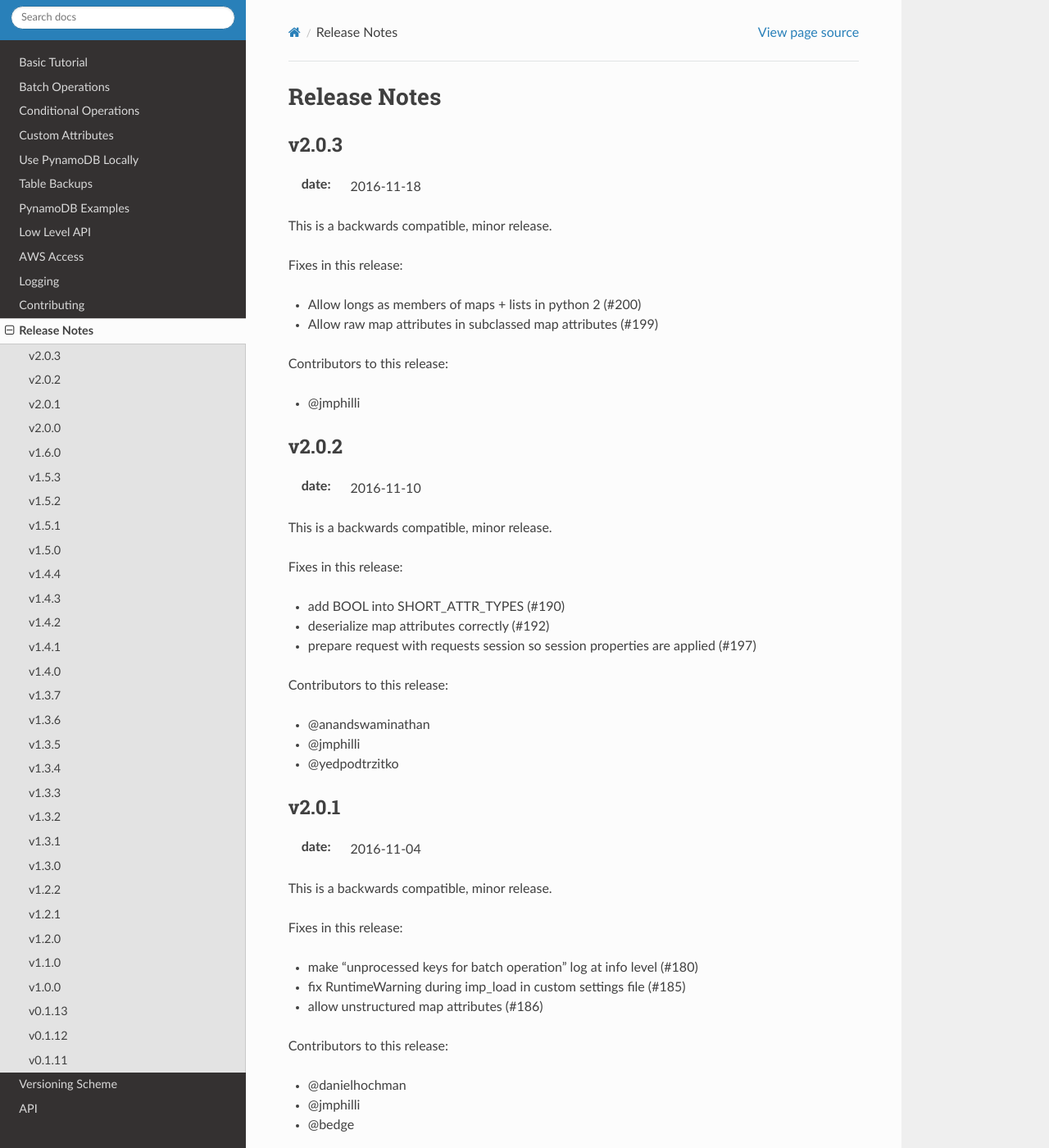
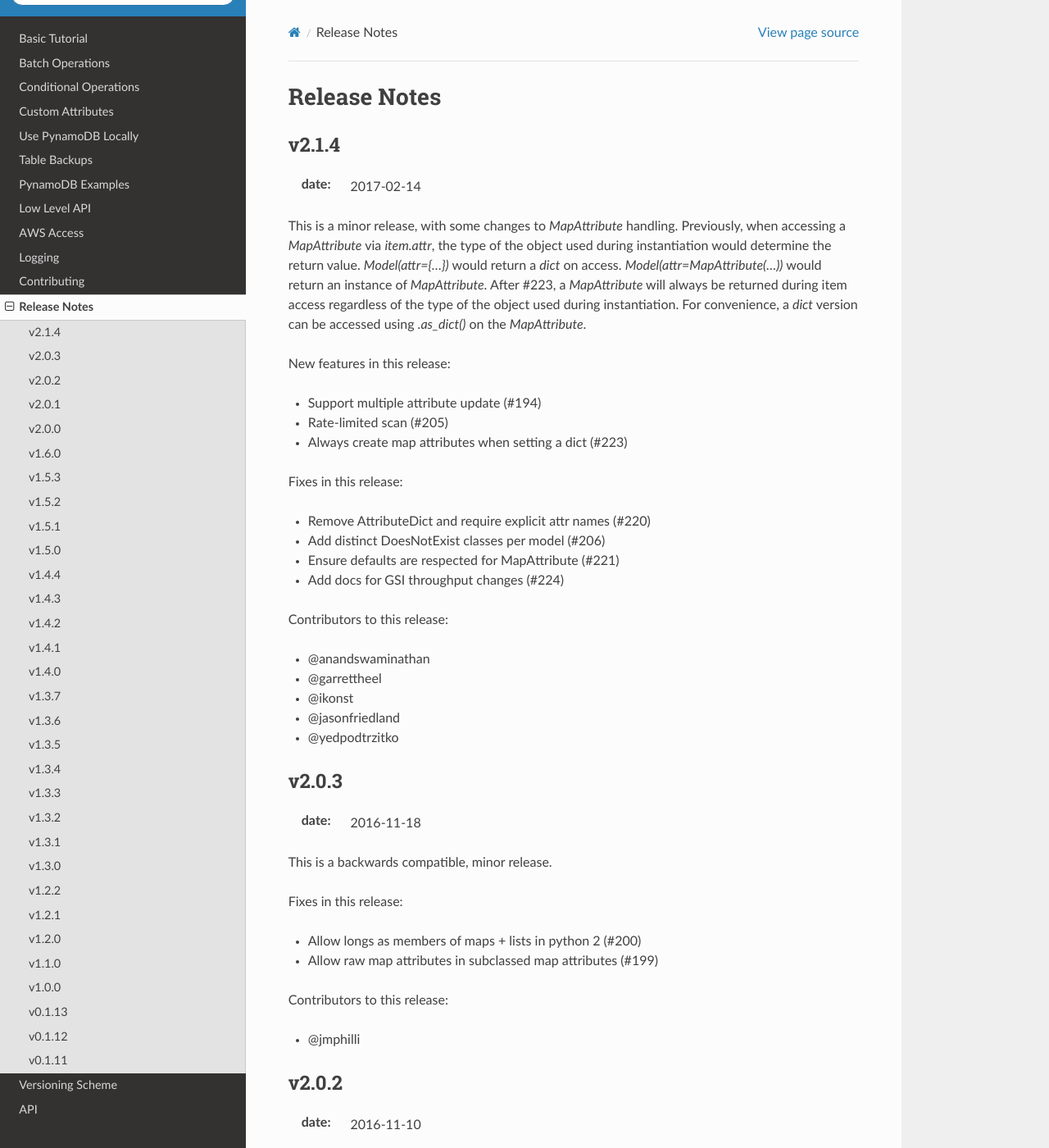
Before and after one commit to pynamodb/PynamoDB, a Sphinx documentation site: the page built from docs/release_notes.rst, in a window 1280 px wide and 1400 px high. Shown: the whole window at 82% size. Built offline with Sphinx 7.4.7 and the Read the Docs theme 2.0.0, drawn with Linux system fonts in a browser that asks for light colours; pages that are not in the unit, such as notebooks, are missing from menus.

Commit message:
2.1.4 :sparkling_heart: (#232)

```diff
--- a/docs/release_notes.rst
+++ b/docs/release_notes.rst
@@ -1,5 +1,40 @@
 Release Notes
 =============
+
+v2.1.4
+------
+
+:date: 2017-02-14
+
+This is a minor release, with some changes to `MapAttribute` handling. Previously,
+when accessing a `MapAttribute` via `item.attr`, the type of the object used during
+instantiation would determine the return value. `Model(attr={...})` would return
+a `dict` on access. `Model(attr=MapAttribute(...))` would return an instance of
+`MapAttribute`. After #223, a `MapAttribute` will always be returned during
+item access regardless of the type of the object used during instantiation. For
+convenience, a `dict` version can be accessed using `.as_dict()` on the `MapAttribute`.
+
+New features in this release:
+
+* Support multiple attribute update (#194)
+* Rate-limited scan (#205)
+* Always create map attributes when setting a dict (#223)
+
+Fixes in this release:
+
+* Remove AttributeDict and require explicit attr names (#220)
+* Add distinct DoesNotExist classes per model (#206)
+* Ensure defaults are respected for MapAttribute (#221)
+* Add docs for GSI throughput changes (#224)
+
+Contributors to this release:
+
+* @anandswaminathan
+* @garrettheel
+* @ikonst
+* @jasonfriedland
+* @yedpodtrzitko
+
 
 v2.0.3
 ------
--- a/pynamodb/__init__.py
+++ b/pynamodb/__init__.py
@@ -7,4 +7,4 @@
 """
 __author__ = 'Jharrod LaFon'
 __license__ = 'MIT'
-__version__ = '2.0.3'
+__version__ = '2.1.4'
```
